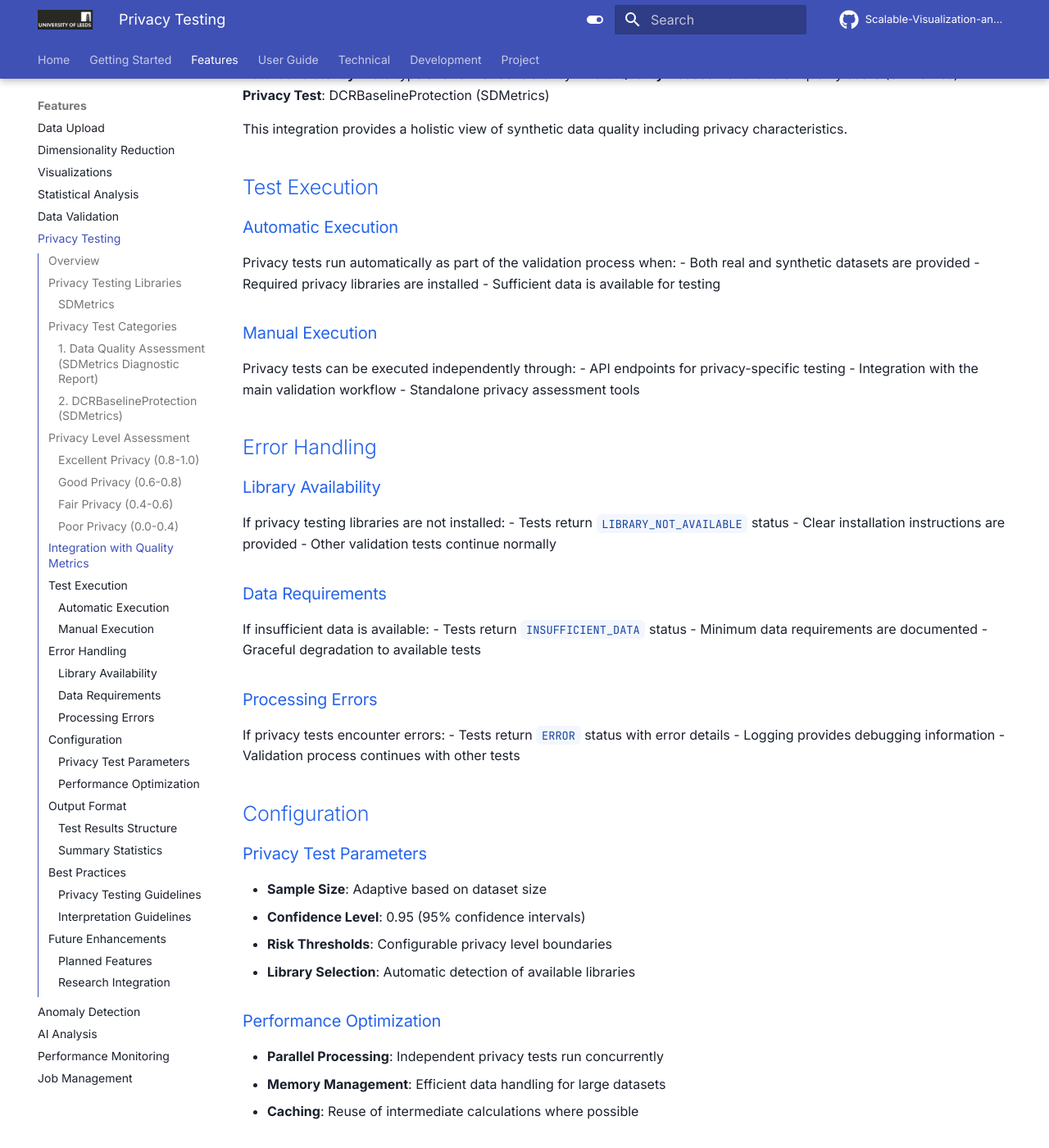
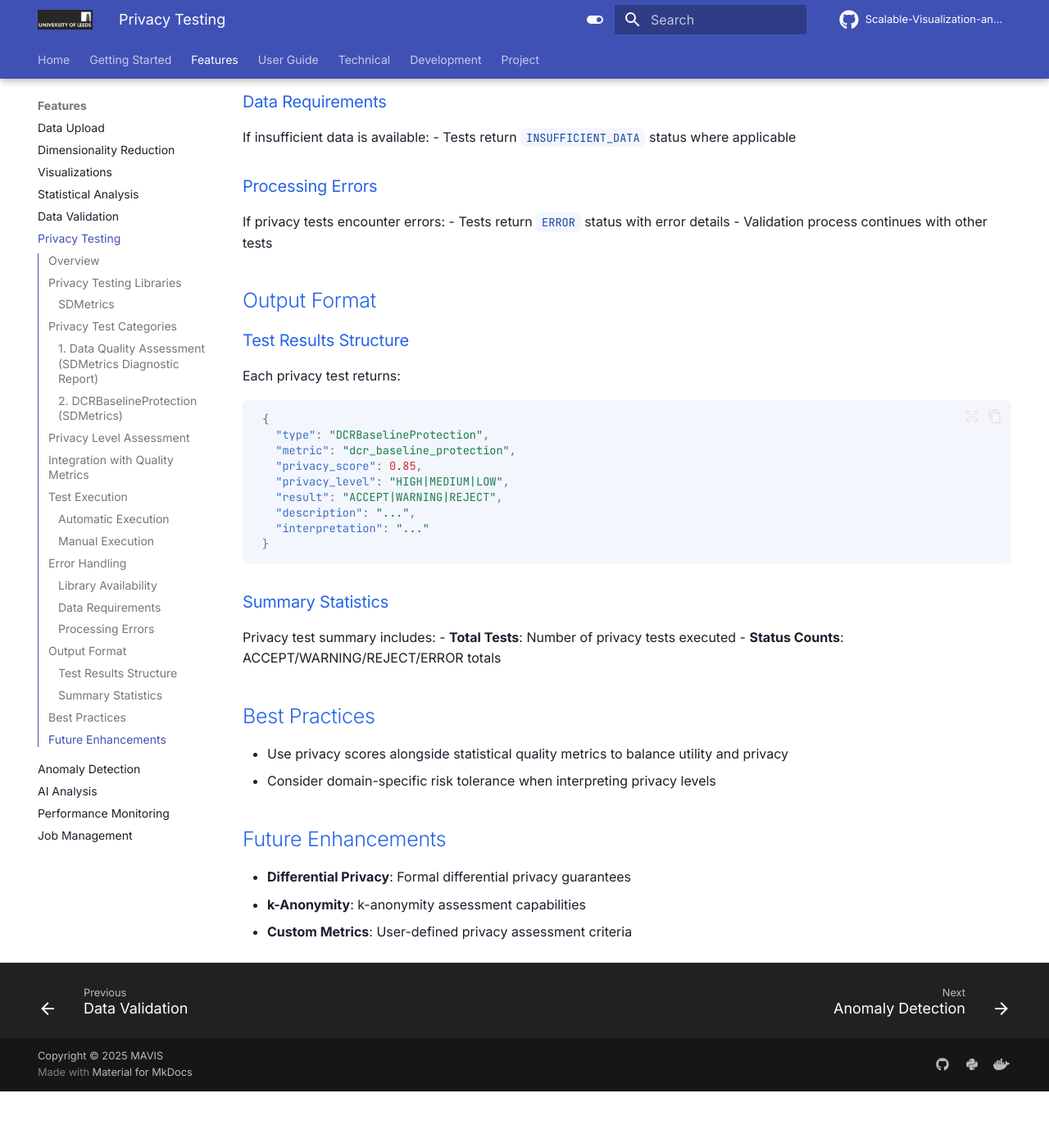
Before and after one commit to llqsee/SynAccess, an MkDocs documentation site: the page built from docs/docs/features/privacy-testing.md, in a window 1280 px wide and 1400 px high, scrolled down 2148 px. Shown: the whole window at 82% size. Built offline with MkDocs 1.6.1 and Material for MkDocs 9.7.7, drawn with Linux system fonts in a browser that asks for light colours; comment, search, counter and statistics services are not loaded; after the commit the page ends 3479 px from its top, so only the background shows below that; some of the changed text lies outside the part shown.

Commit message:
docs: update validation/privacy docs; build docs

````diff
--- a/docker-compose.yml
+++ b/docker-compose.yml
@@ -43,6 +43,7 @@
       - "443:443"
     volumes:
       - ./nginx.conf:/etc/nginx/nginx.conf:ro
+      - ./frontend/build:/usr/share/nginx/html:ro
       - ./ssl:/etc/nginx/ssl:ro
       - mavis_logs:/var/log/nginx
     depends_on:
--- a/docs/docs/features/privacy-testing.md
+++ b/docs/docs/features/privacy-testing.md
@@ -4,7 +4,7 @@
 
 ## Overview
 
-Privacy testing evaluates how well synthetic data preserves privacy compared to the original dataset. MAVIS implements multiple privacy assessment frameworks to provide a comprehensive evaluation of synthetic data privacy characteristics.
+Privacy testing evaluates how well synthetic data preserves privacy compared to the original dataset. MAVIS integrates privacy assessment into the main validation workflow for a comprehensive view of privacy and quality.
 
 ## Privacy Testing Libraries
 
@@ -33,27 +33,11 @@
 
 ## Privacy Level Assessment
 
-MAVIS categorizes privacy test results into levels:
+MAVIS maps privacy scores to levels and result labels:
 
-### Excellent Privacy (0.8-1.0)
-- Very high privacy preservation
-- Minimal risk of reidentification
-- Suitable for sensitive data applications
-
-### Good Privacy (0.6-0.8)
-- Good privacy preservation
-- Low risk of reidentification
-- Suitable for most applications
-
-### Fair Privacy (0.4-0.6)
-- Moderate privacy preservation
-- Some risk of reidentification
-- Requires careful consideration
-
-### Poor Privacy (0.0-0.4)
-- Low privacy preservation
-- High risk of reidentification
-- Not suitable for sensitive data
+- **HIGH** (score > 0.8) → `result`: `ACCEPT`
+- **MEDIUM** (score > 0.6) → `result`: `WARNING`
+- **LOW** (score ≤ 0.6) → `result`: `REJECT`
 
 ## Integration with Quality Metrics
 
@@ -71,46 +55,25 @@
 Privacy tests run automatically as part of the validation process when:
 - Both real and synthetic datasets are provided
 - Required privacy libraries are installed
-- Sufficient data is available for testing
 
 ### Manual Execution
-Privacy tests can be executed independently through:
-- API endpoints for privacy-specific testing
-- Integration with the main validation workflow
-- Standalone privacy assessment tools
+- Not exposed via standalone endpoints. Privacy results are produced within the main validation workflow.
 
 ## Error Handling
 
 ### Library Availability
 If privacy testing libraries are not installed:
 - Tests return `LIBRARY_NOT_AVAILABLE` status
-- Clear installation instructions are provided
 - Other validation tests continue normally
 
 ### Data Requirements
 If insufficient data is available:
-- Tests return `INSUFFICIENT_DATA` status
-- Minimum data requirements are documented
-- Graceful degradation to available tests
+- Tests return `INSUFFICIENT_DATA` status where applicable
 
 ### Processing Errors
 If privacy tests encounter errors:
 - Tests return `ERROR` status with error details
-- Logging provides debugging information
 - Validation process continues with other tests
-
-## Configuration
-
-### Privacy Test Parameters
-- **Sample Size**: Adaptive based on dataset size
-- **Confidence Level**: 0.95 (95% confidence intervals)
-- **Risk Thresholds**: Configurable privacy level boundaries
-- **Library Selection**: Automatic detection of available libraries
-
-### Performance Optimization
-- **Parallel Processing**: Independent privacy tests run concurrently
-- **Memory Management**: Efficient data handling for large datasets
-- **Caching**: Reuse of intermediate calculations where possible
 
 ## Output Format
 
@@ -118,46 +81,28 @@
 Each privacy test returns:
 ```json
 {
-  "type": "test_type",
-  "metric": "metric_name",
+  "type": "DCRBaselineProtection",
+  "metric": "dcr_baseline_protection",
   "privacy_score": 0.85,
-  "privacy_level": "GOOD",
-  "result": "PASS",
-  "description": "Test description",
-  "interpretation": "Result interpretation"
+  "privacy_level": "HIGH|MEDIUM|LOW",
+  "result": "ACCEPT|WARNING|REJECT",
+  "description": "...",
+  "interpretation": "..."
 }
 ```
 
 ### Summary Statistics
 Privacy test summary includes:
 - **Total Tests**: Number of privacy tests executed
-- **Pass Rate**: Percentage of tests passing privacy thresholds
-- **Average Score**: Mean privacy score across all tests
-- **Risk Assessment**: Overall privacy risk level
+- **Status Counts**: ACCEPT/WARNING/REJECT/ERROR totals
 
 ## Best Practices
 
-### Privacy Testing Guidelines
-1. **Comprehensive Assessment**: Use multiple privacy testing frameworks
-2. **Context-Aware Evaluation**: Consider data sensitivity and use case
-3. **Regular Monitoring**: Periodic privacy assessment for evolving datasets
-4. **Documentation**: Maintain privacy testing records and results
-
-### Interpretation Guidelines
-1. **Score Context**: Consider privacy scores relative to data sensitivity
-2. **Risk Assessment**: Evaluate privacy risks in context of intended use
-3. **Mitigation Strategies**: Implement privacy-enhancing techniques if needed
-4. **Compliance**: Ensure adherence to relevant privacy regulations
+- Use privacy scores alongside statistical quality metrics to balance utility and privacy
+- Consider domain-specific risk tolerance when interpreting privacy levels
 
 ## Future Enhancements
 
-### Planned Features
 - **Differential Privacy**: Formal differential privacy guarantees
 - **k-Anonymity**: k-anonymity assessment capabilities
 - **Custom Metrics**: User-defined privacy assessment criteria
-- **Privacy Budget**: Privacy budget tracking and management
-
-### Research Integration
-- **Novel Metrics**: Integration of cutting-edge privacy research
-- **Benchmarking**: Comparison with privacy testing benchmarks
-- **Validation Studies**: Empirical validation of privacy metrics
````
Also changed, not shown: docs/docs/features/data-validation.md (+4 -37 lines), docs/docs/technical/data-validation.md (+29 -7 lines), 6 other files.
